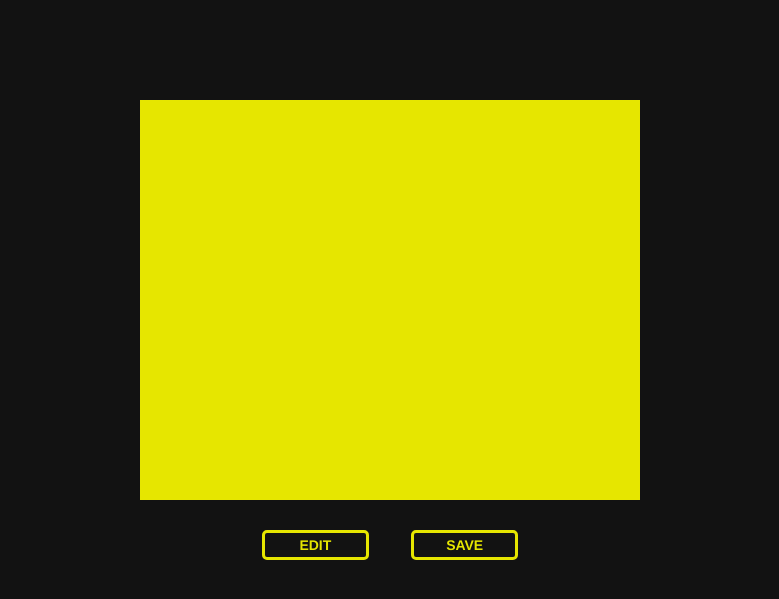
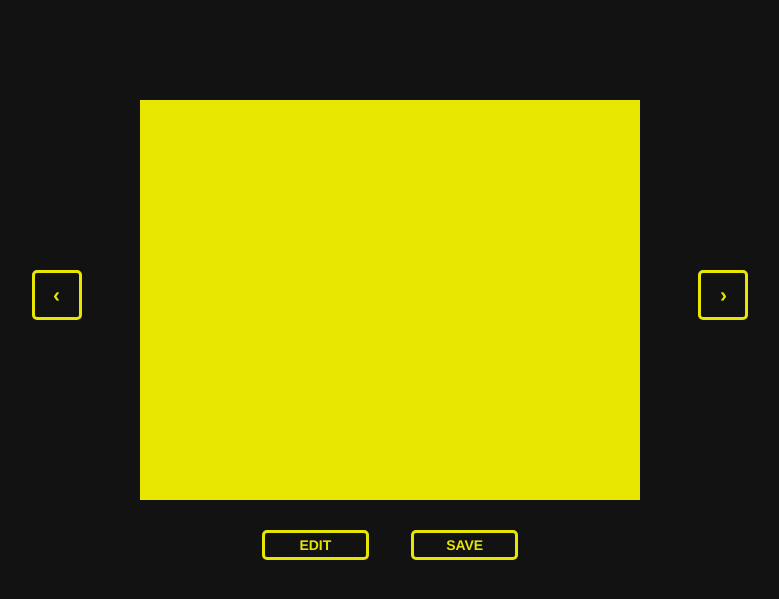
Before and after one commit to Udo-N/E-FlashCard, a PHP site: page / in a window 1280 px wide. Shown: the part 60-659 px from the top of the page, without its empty margins (250-1029 px from the left). Run offline with PHP 8.4, Linux system fonts and the light colour scheme.

Commit message:
Added left and right arrow buttons

```diff
--- a/E-Flash cards project/css/index-style.css
+++ b/E-Flash cards project/css/index-style.css
@@ -131,7 +131,6 @@ header a{
     border-radius: 5px;
     padding: 2px;
     font-weight: bold;
-    margin-top: 30px;
 }
 
 .edit-button:hover{
@@ -154,12 +153,43 @@ header a{
     color: #121212;
 }
 
-.row{
-    overflow: auto;
+.left-arrow{
+    position: absolute;
+    background-color: #121212;
+    color: #e6e600;
+    border: 3px solid #e6e600;
+    border-radius: 5px;
+    height: 50px;
+    width: 50px;
+    font-weight: bold;
+    font-size: 1.5em;
 }
 
-@media (max-width: 768px){
+.left-arrow:hover{
+    background-color: #e6e600;
+    color: #121212;
+}
+
+.right-arrow{
+    position: absolute;
+    background-color: #121212;
+    color: #e6e600;
+    border: 3px solid #e6e600;
+    border-radius: 5px;
+    height: 50px;
+    width: 50px;
+    font-weight: bold;
+    font-size: 1.5em;
+}
+
+.right-arrow:hover{
+    background-color: #e6e600;
+    color: #121212;
+}
+
+@media (max-width: 204px){
     .edit-button{
+        margin-top: 100px;
         margin-left: 29.166666667%;
         margin-right: 29.166666667%;
     }
@@ -168,6 +198,64 @@ header a{
         margin-top: 15px;
         margin-left: 29.166666667%;
         margin-right: 29.166666667%;
+    }
+
+    .left-arrow{
+        top: 400px;
+        left: 5%;
+    }
+
+    .right-arrow{
+        top: 400px;
+        right: 5%;
+    }
+}
+
+@media (min-width: 204px){
+    .edit-button{
+        margin-top: 100px;
+        margin-left: 29.166666667%;
+        margin-right: 29.166666667%;
+    }
+
+    .save-button{
+        margin-top: 15px;
+        margin-left: 29.166666667%;
+        margin-right: 29.166666667%;
+    }
+
+    .left-arrow{
+        top: 350px;
+        left: 5%;
+    }
+
+    .right-arrow{
+        top: 350px;
+        right: 5%;
+    }
+}
+
+@media (min-width: 225px){
+    .edit-button{
+        margin-top: 100px;
+        margin-left: 29.166666667%;
+        margin-right: 29.166666667%;
+    }
+
+    .save-button{
+        margin-top: 15px;
+        margin-left: 29.166666667%;
+        margin-right: 29.166666667%;
+    }
+
+    .left-arrow{
+        top: 350px;
+        left: 25%;
+    }
+
+    .right-arrow{
+        top: 350px;
+        right: 25%;
     }
 }
 
@@ -217,6 +305,28 @@ header a{
         margin-top: 80px;
     }
 
+    .edit-button{
+        margin-top: 100px;
+        margin-left: 29.166666667%;
+        margin-right: 29.166666667%;
+    }
+
+    .save-button{
+        margin-top: 15px;
+        margin-left: 29.166666667%;
+        margin-right: 29.166666667%;
+    }
+
+    .left-arrow{
+        top: 590px;
+        left: 35%;
+    }
+
+    .right-arrow{
+        top: 590px;
+        right: 35%;
+    }
+
 }
 
 @media (min-width: 768px) {
@@ -245,6 +355,7 @@ header a{
     }
 
     .edit-button{
+        margin-top: 30px;
         margin-left: 37.5%;
         margin-right: 37.5%;
     }
@@ -253,6 +364,16 @@ header a{
         margin-top: 15px;
         margin-left: 37.5%;
         margin-right: 37.5%;
+    }
+
+    .left-arrow{
+        top: 330px;
+        left: 8%;
+    }
+
+    .right-arrow{
+        top: 330px;
+        right: 8%;
     }
 }
 
@@ -276,6 +397,7 @@ header a{
     }
 
     .edit-button{
+        margin-top: 30px;
         margin-left: 40vw;
         margin-right: 0;
     }
@@ -285,6 +407,16 @@ header a{
         margin-top: 30px;
         margin-left: 0;
         margin-right: 40vw;
+    }
+
+    .left-arrow{
+        top: 330px;
+        left: 15%;
+    }
+
+    .right-arrow{
+        top: 330px;
+        right: 15%;
     }
 }
 
@@ -305,6 +437,7 @@ header a{
     }
 
     .edit-button{
+        margin-top: 30px;
         margin-left: 40vw;
         margin-right: 0;
     }
@@ -315,4 +448,14 @@ header a{
         margin-right: 40vw;
         margin-left: 0;
     }
+
+    .left-arrow{
+        top: 330px;
+        left: 22%;
+    }
+
+    .right-arrow{
+        top: 330px;
+        right: 22%;
+    }
 }
--- a/E-Flash cards project/index.html
+++ b/E-Flash cards project/index.html
@@ -51,11 +51,16 @@
 
         <div class = "container-fluid">
             <div class="row">
+
+                <button class="left-arrow">&#8249;</button>
+
                 <div id = "box">
                     <p>
 
                     </p>
                 </div>
+
+                <button class="right-arrow">&#8250;</button>
 
                 <button type="button" class="edit-button col-lg-1 col-md-1 col-sm-3 col-xs-5">EDIT</button>
                 <button type="button" class="save-button col-lg-1 col-md-1 col-sm-3 col-xs-5">SAVE</button>
```
